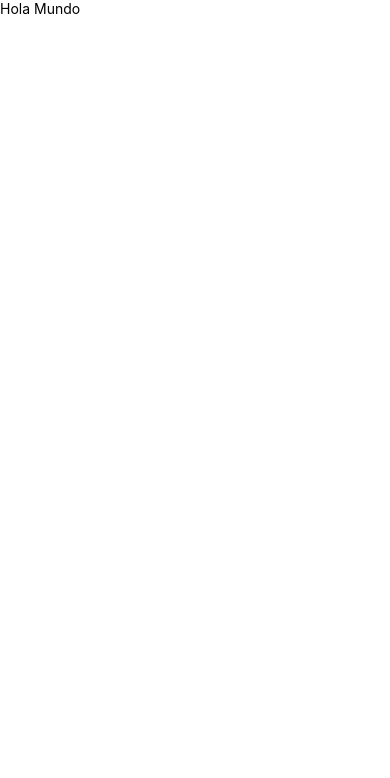
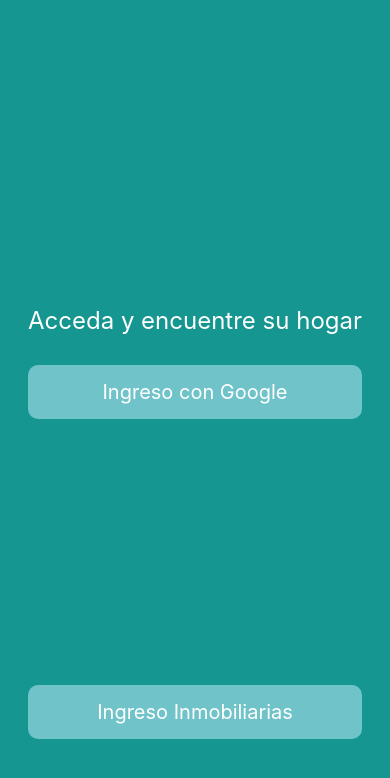
Before and after one commit to WangJian-114/myHome, a React Native app: screen / in a window 390 px wide. Shown: the top 778 px of the page. Built offline with nearby package versions, Linux system fonts and the light colour scheme.

Commit message:
create login screen

```diff
--- a/App.jsx
+++ b/App.jsx
@@ -1,10 +1,3 @@
-/**
- * Sample React Native App
- * https://github.com/facebook/react-native
- *
- * @format
- */
-
 import React from 'react';
 import {
   SafeAreaView,
@@ -12,36 +5,17 @@ import {
   StatusBar,
   StyleSheet,
   Text,
-  useColorScheme,
-  View,
 } from 'react-native';
+
+import Login from './components/login/Login';
 
 const App = () => {
   console.log('CONSOEL HOLA');
   return (
-    <SafeAreaView>
-      <Text>Hola Mundo</Text>
-    </SafeAreaView>
+    <>
+      <Login />
+    </>
   );
 };
 
-const styles = StyleSheet.create({
-  sectionContainer: {
-    marginTop: 32,
-    paddingHorizontal: 24,
-  },
-  sectionTitle: {
-    fontSize: 24,
-    fontWeight: '600',
-  },
-  sectionDescription: {
-    marginTop: 8,
-    fontSize: 18,
-    fontWeight: '400',
-  },
-  highlight: {
-    fontWeight: '700',
-  },
-});
-
 export default App;
--- /dev/null
+++ b/components/login/Login.jsx
@@ -0,0 +1,37 @@
+import React from 'react';
+import {Text, View, SafeAreaView, Pressable} from 'react-native';
+
+import loginStyles from './style/loginStyles';
+
+const Login = () => {
+  return (
+    <>
+      <SafeAreaView style={loginStyles.mainContainer}>
+        <View style={loginStyles.loginContainer}>
+          <View style={loginStyles.topSection}>
+            <Text style={loginStyles.message}>Acceda y encuentre su hogar</Text>
+            <Pressable
+              onPress={() => console.log('Ingreso User --')}
+              style={loginStyles.googleButton}>
+              <Text style={loginStyles.googleButtonText}>
+                Ingreso con Google
+              </Text>
+            </Pressable>
+          </View>
+
+          <View>
+            <Pressable
+              onPress={() => console.log('Ingreso Inmobiliarias --')}
+              style={loginStyles.realStateButton}>
+              <Text style={loginStyles.realStateButtonText}>
+                Ingreso Inmobiliarias
+              </Text>
+            </Pressable>
+          </View>
+        </View>
+      </SafeAreaView>
+    </>
+  );
+};
+
+export default Login;
--- /dev/null
+++ b/components/login/style/loginStyles.jsx
@@ -0,0 +1,48 @@
+import {StyleSheet} from 'react-native';
+
+const loginStyles = StyleSheet.create({
+  mainContainer: {
+    display: 'flex',
+    justifyContent: 'center',
+    alignItems: 'center',
+    backgroundColor: '#159690',
+    height: '100%',
+  },
+  loginContainer: {
+    height: '75%',
+    display: 'flex',
+    justifyContent: 'space-between',
+  },
+  message: {
+    fontSize: 24,
+    fontWeight: 'semibold',
+    color: 'white',
+  },
+  googleButton: {
+    marginTop: 30,
+    backgroundColor: '#71c3ca',
+    paddingVertical: 15,
+    borderRadius: 10,
+  },
+  googleButtonText: {
+    fontSize: 20,
+    textAlign: 'center',
+    color: 'white',
+  },
+  topSection: {
+    marginTop: 200,
+  },
+  realStateButton: {
+    backgroundColor: '#71c3ca',
+    paddingVertical: 15,
+    borderRadius: 10,
+    paddingHorizontal: 60,
+  },
+  realStateButtonText: {
+    fontSize: 20,
+    textAlign: 'center',
+    color: 'white',
+  },
+});
+
+export default loginStyles;
```
Also changed, not shown: components/login/LoginRealState.jsx (added, +37 -0 lines).
